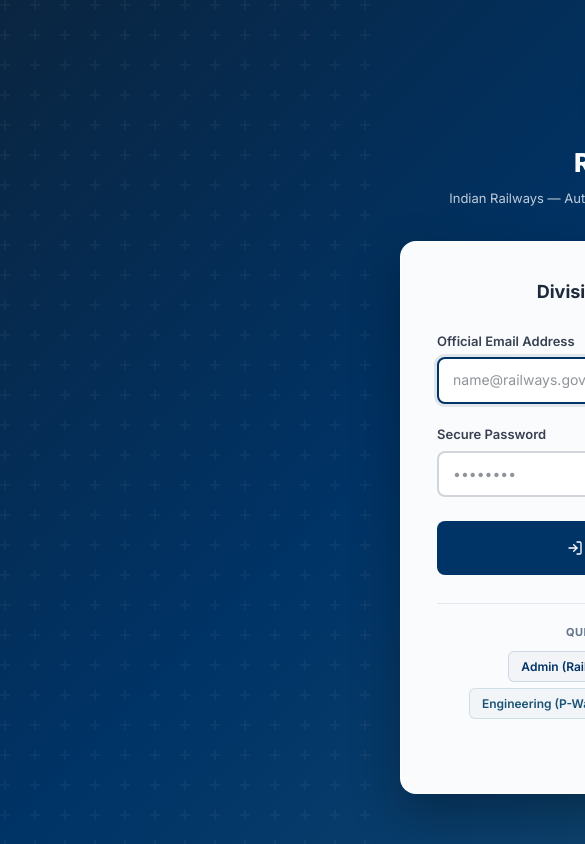
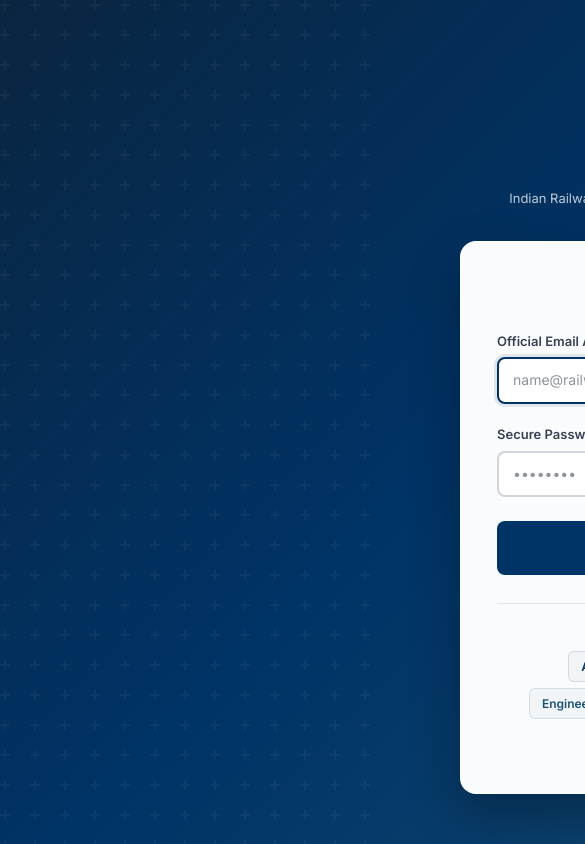
Before and after one commit to subham120/RailOpt-AI, a React (Vite) app in the folder client/: page /login in a window 390 px wide. Shown: the top 844 px of the page, 585 px wide, since content can reach past the window. Built offline with nearby package versions, Linux system fonts and the light colour scheme; no server answers.

Commit message:
feat(ui): enhance mobile desktop zoom-out to 1400px canvas with dynamic screen-ratio scaling

```diff
--- a/client/index.html
+++ b/client/index.html
@@ -4,7 +4,20 @@
     <meta charset="UTF-8" />
     <link rel="icon" type="image/png" href="/favicon.png" />
     <link rel="apple-touch-icon" href="/favicon.png" />
-    <meta name="viewport" content="width=1280, initial-scale=0.35, minimum-scale=0.2, maximum-scale=3.0, user-scalable=yes" />
+    <meta id="viewport-meta" name="viewport" content="width=1400, initial-scale=0.25, minimum-scale=0.1, maximum-scale=3.0, user-scalable=yes" />
+    <script>
+      (function() {
+        try {
+          var targetWidth = 1400;
+          var screenW = window.screen.width || 360;
+          var scale = Math.min(1.0, Math.max(0.12, screenW / targetWidth));
+          var meta = document.getElementById('viewport-meta');
+          if (meta) {
+            meta.setAttribute('content', 'width=' + targetWidth + ', initial-scale=' + scale.toFixed(3) + ', minimum-scale=0.1, maximum-scale=3.0, user-scalable=yes');
+          }
+        } catch (e) {}
+      })();
+    </script>
     <meta name="description" content="RailOpt AI — AI-Powered Automatic Block Planning System for Indian Railways with intelligent maintenance scheduling" />
     <title>RailOpt AI — Indian Railways Maintenance Scheduling</title>
     <link rel="preconnect" href="https://fonts.googleapis.com" />
--- a/client/src/index.css
+++ b/client/src/index.css
@@ -60,7 +60,7 @@
 
 /* ─── Base HTML/Body Canvas (Desktop View Lock) ─── */
 html, body {
-  min-width: 1280px;
+  min-width: 1400px;
   overflow-x: auto;
   font-family: var(--font-sans);
   background-color: var(--color-neutral-bg);
@@ -70,7 +70,7 @@ html, body {
 }
 
 #root {
-  min-width: 1280px;
+  min-width: 1400px;
 }
 
 
```
